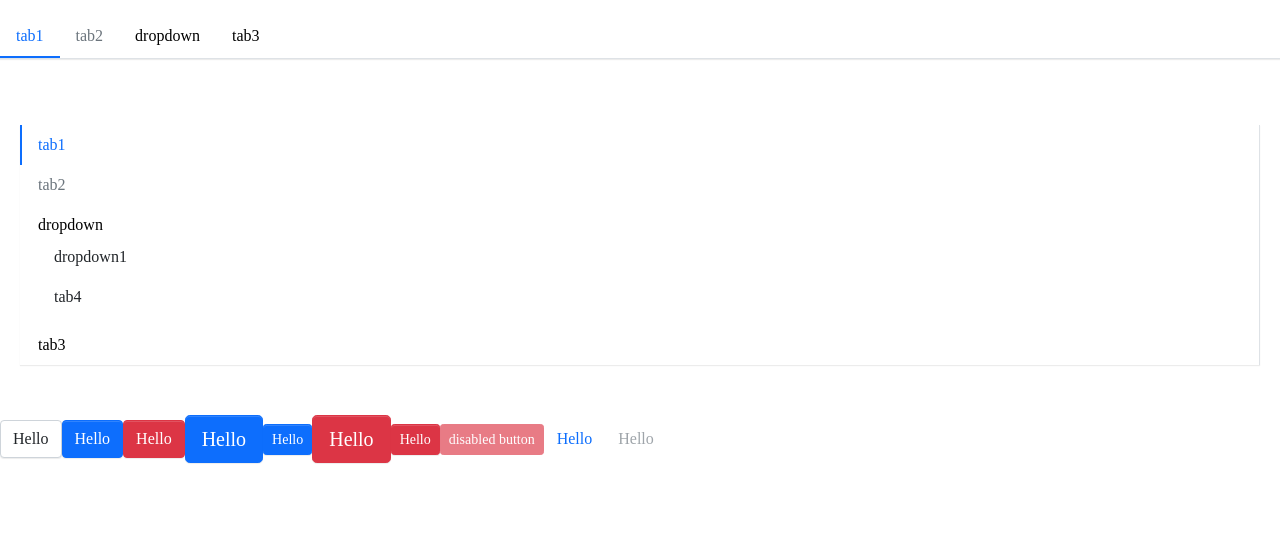
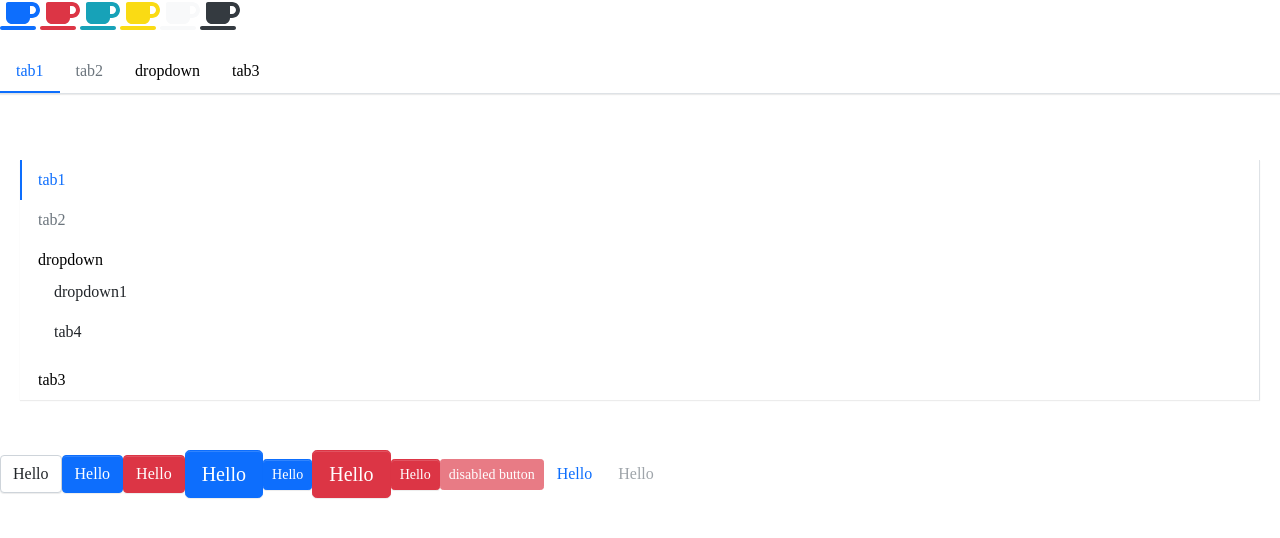
Before and after one commit to chxlvwh/fobiz-ui, a React (Create React App) app: page / in a window 1280 px wide. Shown: the top 538 px of the page. Built offline with nearby package versions, Linux system fonts and the light colour scheme.

Commit message:
fix:引入font awesome作为图标库，并完成图标组件的静态样式编码

```diff
--- a/package.json
+++ b/package.json
@@ -3,6 +3,10 @@
   "version": "0.1.0",
   "private": true,
   "dependencies": {
+    "@fortawesome/fontawesome-svg-core": "^6.2.1",
+    "@fortawesome/free-regular-svg-icons": "^6.2.1",
+    "@fortawesome/free-solid-svg-icons": "^6.2.1",
+    "@fortawesome/react-fontawesome": "^0.2.0",
     "@testing-library/jest-dom": "^5.16.5",
     "@testing-library/react": "^13.4.0",
     "@testing-library/user-event": "^13.5.0",
--- a/src/App.tsx
+++ b/src/App.tsx
@@ -3,10 +3,18 @@
 import Menu from './components/Menu/menu';
 import MenuItem from './components/Menu/menuItem';
 import SubMenu from './components/Menu/subMenu';
+import { faCoffee } from '@fortawesome/free-solid-svg-icons';
+import Icon from './components/Icon/icon';
 
 function App() {
 	return (
 		<div className="App">
+			<Icon icon={faCoffee} theme="primary" size="2x" />
+			<Icon icon={faCoffee} theme="danger" size="2x" />
+			<Icon icon={faCoffee} theme="info" size="2x" />
+			<Icon icon={faCoffee} theme="warning" size="2x" />
+			<Icon icon={faCoffee} theme="light" size="2x" />
+			<Icon icon={faCoffee} theme="dark" size="2x" />
 			<Menu defaultIndex="0" defaultOpenSubMenus={['3']}>
 				<MenuItem>tab1</MenuItem>
 				<MenuItem disabled>tab2</MenuItem>
--- /dev/null
+++ b/src/components/Icon/_style.scss
@@ -0,0 +1,5 @@
+@each $key, $val in $theme-colors {
+    .fobiz-icon-#{$key} {
+        color: $val;
+    }
+}
--- /dev/null
+++ b/src/components/Icon/icon.tsx
@@ -0,0 +1,22 @@
+import * as React from 'react';
+import classnames from 'classnames';
+import { FontAwesomeIcon, FontAwesomeIconProps } from '@fortawesome/react-fontawesome';
+
+export type ThemeType = 'primary' | 'secondary' | 'success' | 'info' | 'warning' | 'danger' | 'light' | 'dark';
+export interface IIconProps extends FontAwesomeIconProps {
+	theme?: ThemeType;
+}
+
+const Icon: React.FC<IIconProps> = (props) => {
+	const { theme, className, ...restProps } = props;
+	const classes = classnames('fobiz-icon', className, {
+		[`fobiz-icon-${theme}`]: theme,
+	});
+
+	return <FontAwesomeIcon className={classes} {...restProps} />;
+};
+
+Icon.defaultProps = {
+	theme: 'primary',
+};
+export default Icon;
--- a/src/styles/index.scss
+++ b/src/styles/index.scss
@@ -12,3 +12,6 @@
 
 // menu
 @import "../components/Menu/style";
+
+// icon
+@import "../components/Icon/style";
```
Also changed, not shown: 1 other file (tests, documents, lock files or other folders).
